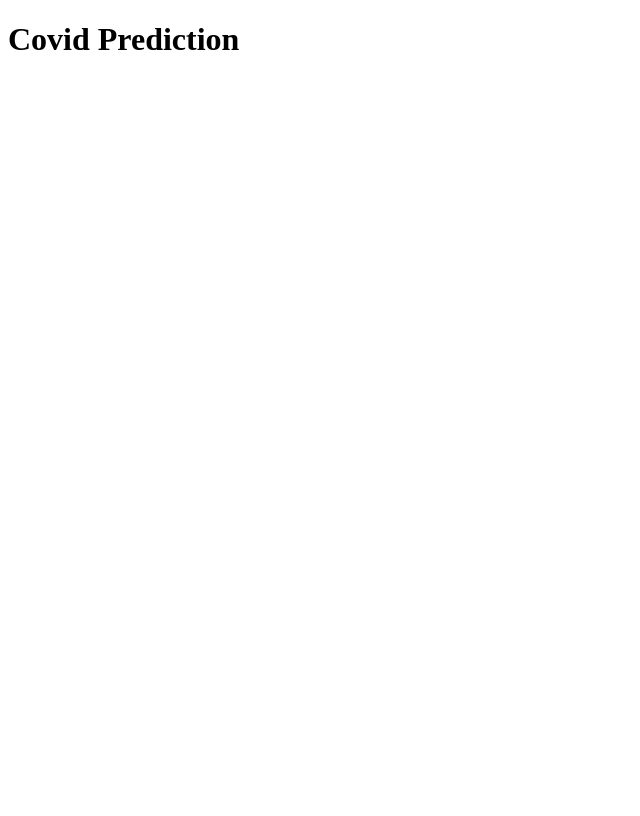
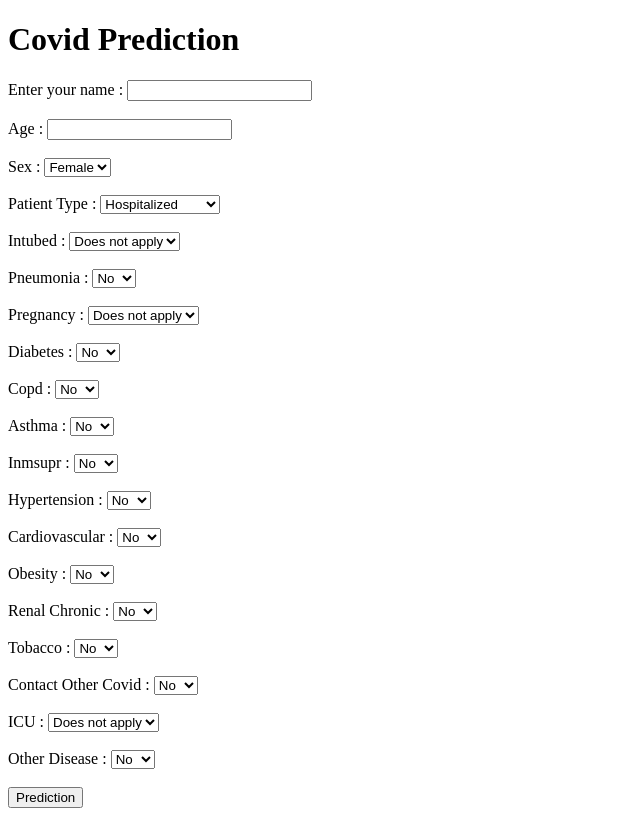
Before and after one commit to Amitkjha28/Covid_Prediction__Django_ML, a Django app: page / in a window 1280 px wide. Shown: the whole page, without its empty margins (0-640 px from the left). Before the commit the page ends 50 px from the top, so only its background shows below. Run offline with Django 4.2, Linux system fonts and the light colour scheme.

Commit message:
template covid

```diff
--- a/covidapp/templates/index.html
+++ b/covidapp/templates/index.html
@@ -6,5 +6,67 @@
 </head>
 <body>
 <h1>Covid Prediction</h1>
+
+<form action="" method="post" >
+    {% csrf_token %}
+    Enter your name : <input type="text" name="username" required><br><br>
+    Age : <input type="number" name="age" required><br><br>
+    Sex : <select name="sex">
+                    <option value="" >Female</option>
+                    <option value="" >Male</option></select><br><br>
+    Patient Type : <select name="ptype">
+                    <option value="" >Hospitalized</option>
+                    <option value="" >Not Hospitalized</option></select><br><br>
+    Intubed : <select name="intube">
+                    <option value="" >Does not apply</option>
+                    <option value="Yes" >No</option>
+                    <option value="No" >Yes</option></select><br><br>
+    Pneumonia : <select name="pneumonia">
+                    <option value="" >No</option>
+                    <option value="" >Yes</option></select><br><br>
+    Pregnancy : <select name="pregnancy">
+                    <option value="" >Does not apply</option>
+                    <option value="" >No</option>
+                    <option value="" >Yes</option></select><br><br>
+    Diabetes : <select name="diabetes">
+                    <option value="" >No</option>
+                    <option value="" >Yes</option></select><br><br>
+    Copd : <select name="copd">
+                    <option value="" >No</option>
+                    <option value="" >Yes</option></select><br><br>
+    Asthma : <select name="asthma">
+                    <option value="" >No</option>
+                    <option value="" >Yes</option></select><br><br>
+    Inmsupr : <select name="inmsupr">
+                    <option value="" >No</option>
+                    <option value="" >Yes</option></select><br><br>
+    Hypertension : <select name="hypertension">
+                    <option value="" >No</option>
+                    <option value="" >Yes</option></select><br><br>
+    Cardiovascular : <select name="cardiovascular">
+                    <option value="" >No</option>
+                    <option value="" >Yes</option></select><br><br>
+    Obesity : <select name="obesity">
+                    <option value="" >No</option>
+                    <option value="" >Yes</option></select><br><br>
+    Renal Chronic : <select name="renalchronic">
+                    <option value="" >No</option>
+                    <option value="" >Yes</option></select><br><br>
+    Tobacco : <select name="tobacco">
+                    <option value="" >No</option>
+                    <option value="" >Yes</option></select><br><br>
+    Contact Other Covid : <select name="contactothercovid">
+                    <option value="" >No</option>
+                    <option value="" >Yes</option></select><br><br>
+    ICU : <select name="icu">
+                    <option value="" >Does not apply</option>
+                    <option value="" >No</option>
+                    <option value="" >Yes</option></select><br><br>
+    Other Disease : <select name="otherdisease">
+                    <option value="" >No</option>
+                    <option value="" >Yes</option></select><br><br>
+    <input type="submit" value="Prediction">
+</form>
+
 </body>
 </html>
```
